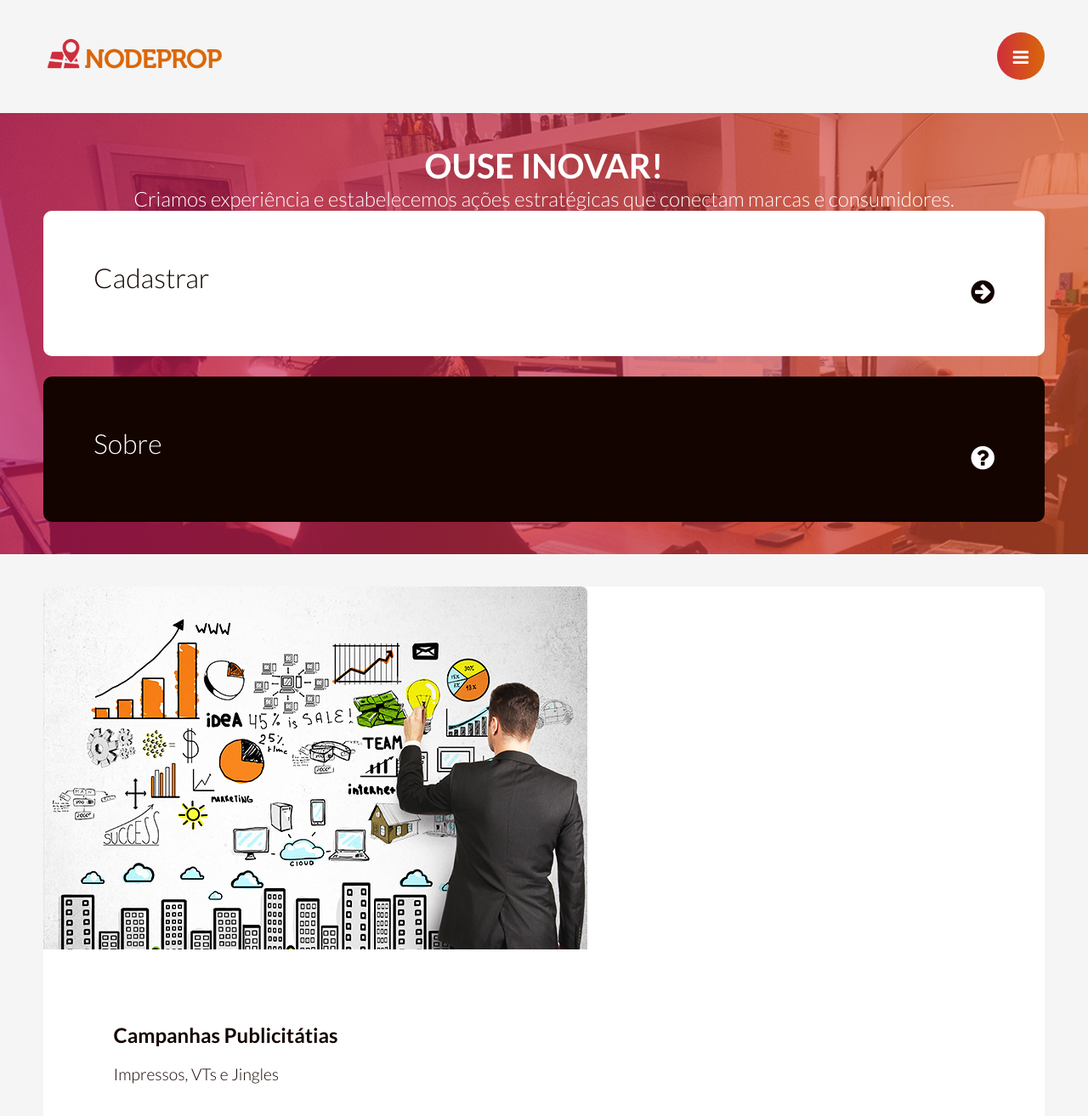
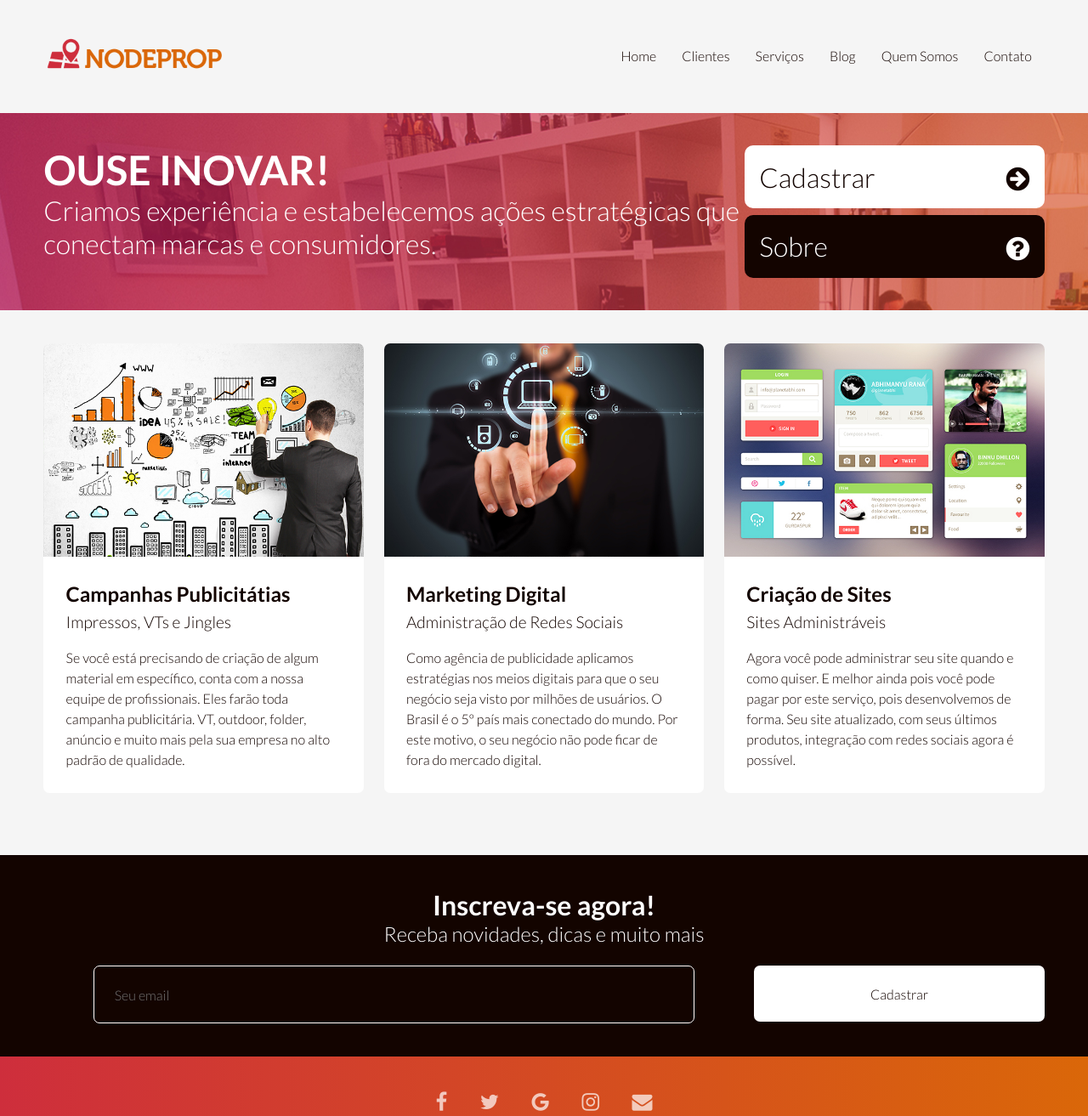
Before and after one commit to diegorafaelvieira/Nodeprop, a plain HTML site: page index.html in a window 1280 px wide. Shown: the top 1313 px of the page at 85% size. Drawn offline with nearby package versions, Linux system fonts and the light colour scheme.

Commit message:
Commit aulas finais
Aulas finais - Breakpoints

```diff
--- a/css/style.css
+++ b/css/style.css
@@ -73,3 +73,36 @@ Para impresoras. Muito usado para dar uma visão de impressão do site.
   .logo {width: 214px; float: left; background: url(../img/logo.png) center center/214px no-repeat;}
   .btn {font-size: 2em;}
 }
+
+/* SMALL DEVICES - TABLETS */
+@media screen and (min-width: 768px) {
+  .servico {width: 49%; float: left; margin-right: 2%;}
+  .servico:nth-child(2) {margin-right: 0;}
+  .newsletter h2 {font-size: 2em;}
+  .newsletter h3 {font-size: 1.5em;}
+  .newsletter input {width: 70%; padding: 2%; float: left; margin-right: 1%;}
+  .newsletter button {width: 29%; padding: 2%; float: right; margin-top: 0;}
+}
+
+/* MEDIUM DEVICES - TABLETS & DESKTOPS */
+@media screen and (min-width: 960px) {
+  .title {width: 70%; float: left; text-align: left;}
+  .title h2 {font-size: 3em;}
+  .title h3 {font-size: 2em;}
+  .buttons {width: 30%; float: right; margin-top: 0;}
+  .servico {width: 32%; }
+  .servico:nth-child(2) {margin-right: 2%;}
+  .servico:nth-child(3) {margin-right: 0;}
+  .newsletter input {width: 60%; float: none;}
+  .newsletter bottom {width: 20%; float: none;}
+}
+
+/* LARGE DEVICES - WIDE SCREENS */
+@media screen and (min-width: 1280px) {
+  .btn-menu {display: none;}
+  .btn-close {display: none;}
+  .menu {width: auto; height: 56px; line-height: 56px; float: right; background-color: #f5f5f5; display: block !important; position: static;}
+  .menu li {padding: 0; float: left;}
+  .menu li a {color: #130400; font-size: 1em; padding: 15px;}
+  .menu li a:hover {border: none; color: #da6709;}
+}
```
